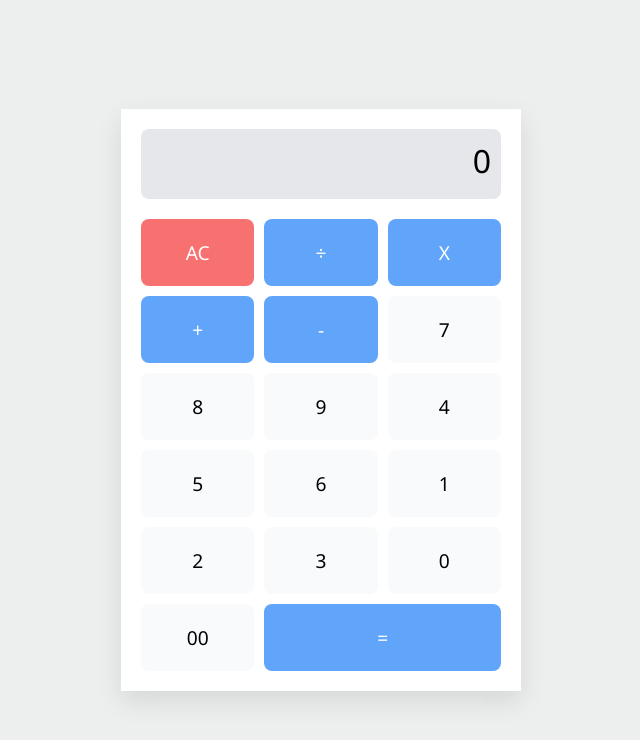
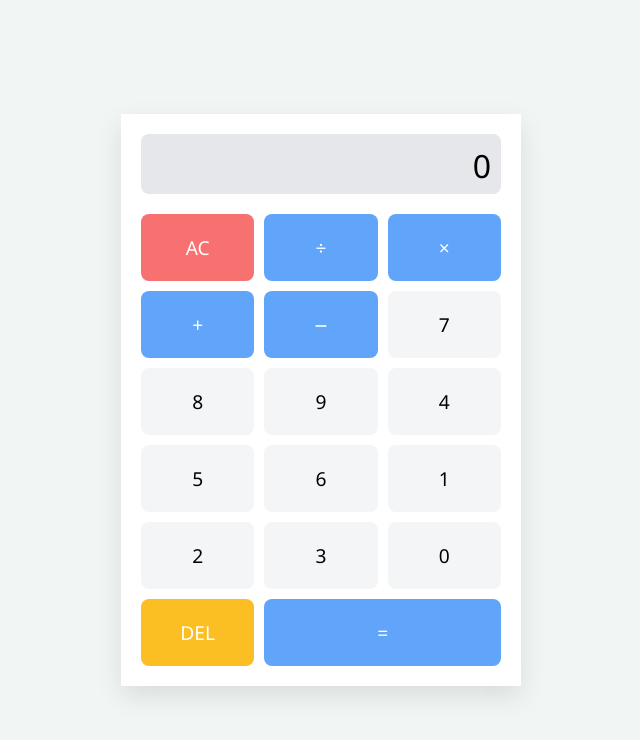
Before and after one commit to vbenedeto/calculator-js, a plain HTML site: page index.html in a window 1280 px wide. Shown: the whole page, without its empty margins (319-959 px from the left). Drawn offline with Linux system fonts and the light colour scheme.

Commit message:
Add delete button

```diff
--- a/index.html
+++ b/index.html
@@ -13,9 +13,9 @@
     <div class="buttons">
       <button id="clear">AC</button>
       <button class="operator">÷</button>
-      <button class="operator">X</button>
+      <button class="operator">&times;</button>
       <button class="operator">+</button>
-      <button class="operator">-</button>
+      <button class="operator">&#8722;</button>
 
       <button class="number">7</button>
       <button class="number">8</button>
@@ -27,7 +27,7 @@
       <button class="number">2</button>
       <button class="number">3</button>
       <button class="number">0</button>
-      <button class="number">00</button>
+      <button id="delete">DEL</button>
       <button id="equals">=</button>
     </div>
   </div>
--- a/main.css
+++ b/main.css
@@ -4,7 +4,7 @@
 }
 
 body {
-  background: #ecefeef4;
+  background: #f1f5f4f4;
   display: flex;
   justify-content: center;
   align-items: center;
@@ -21,7 +21,7 @@ body {
 
 #display {
   background: #e5e7eb;
-  height: 70px;
+  height: 60px;
   text-align: right;
   font-size: 2rem;
   padding: 10px;
@@ -47,7 +47,7 @@ button {
 }
 
 .number {
-  background: #f9fafb;
+  background: #f4f5f6;
 }
 
 .number:hover {
@@ -75,3 +75,12 @@ button {
 #equals {
   grid-column: span 2;
 }
+
+#delete {
+  background: #fbbf24;
+  color: white;
+}
+
+#delete:hover {
+  background: #f59e0b;
+}
--- a/script.js
+++ b/script.js
@@ -2,6 +2,7 @@ const numberButtons = document.querySelectorAll(".number");
 const operatorButtons = document.querySelectorAll(".operator");
 const clearButton = document.querySelector("#clear");
 const equalsButton = document.querySelector("#equals");
+const deleteButton = document.querySelector("#delete");
 const display = document.querySelector("#display");
 
 const DIVIDE_BY_ZERO_ERROR = "Nice try! Can't divide by zero.";
@@ -10,6 +11,7 @@ let secondOperand = "";
 let currentOperator = "";
 let waitingForSecondOperand = false;
 let justEvaluated = false;
+let currentUserInput = "";
 
 // Handle number clicks
 numberButtons.forEach(button => {
@@ -85,6 +87,17 @@ clearButton.addEventListener("click", () => {
   waitingForSecondOperand = false;
 });
 
+// Handle delete click
+deleteButton.addEventListener("click", () => {
+
+  if (!currentOperator) {
+    firstOperand = firstOperand.slice(0, -1);
+    display.textContent = firstOperand || "0";
+  } else if (!waitingForSecondOperand) {
+    secondOperand = secondOperand.slice(0, -1);
+    display.textContent = secondOperand || "0";
+  }
+});
 
 // Functions
 
```
